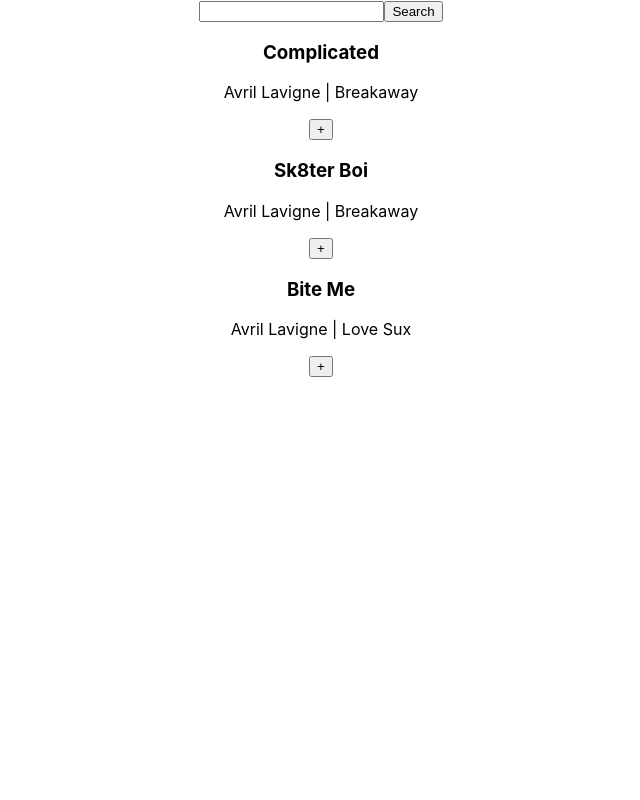
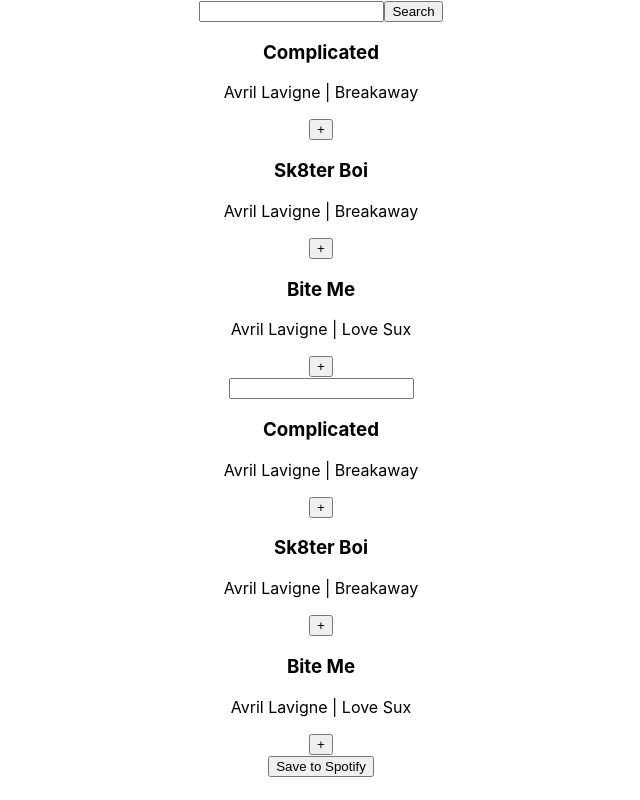
Before and after one commit to Vincent-Wong0925/jammming, a React (Create React App) app: page / in a window 1280 px wide. Shown: the whole page, without its empty margins (319-959 px from the left). Built offline with nearby package versions, Linux system fonts and the light colour scheme.

Commit message:
Implement basic structure of Playlist

```diff
--- a/src/components/App/App.js
+++ b/src/components/App/App.js
@@ -3,6 +3,7 @@
 import './App.css';
 import Searchbar from '../Searchbar/Searchbar'
 import SearchResults from '../SearchResults/SearchResults';
+import Playlist from '../Playlist/Playlist';
 
 const tracks = [{
   song: 'Complicated',
@@ -26,6 +27,7 @@
     <div className="App">
       <Searchbar></Searchbar>
       <SearchResults results={tracks} />
+      <Playlist playlist={tracks} />
     </div>
   );
 }
--- a/src/components/Playlist/Playlist.js
+++ b/src/components/Playlist/Playlist.js
@@ -0,0 +1,14 @@
+import React from "react";
+import Tracklist from "../Tracklist/Tracklist";
+
+function Playlist(props) {
+    return (
+        <div className='Tracklist'>
+            <input type='text' />
+            <Tracklist tracks={props.playlist} />
+            <button type='submit'>Save to Spotify</button>
+        </div>
+    );
+}
+
+export default Playlist;
```
